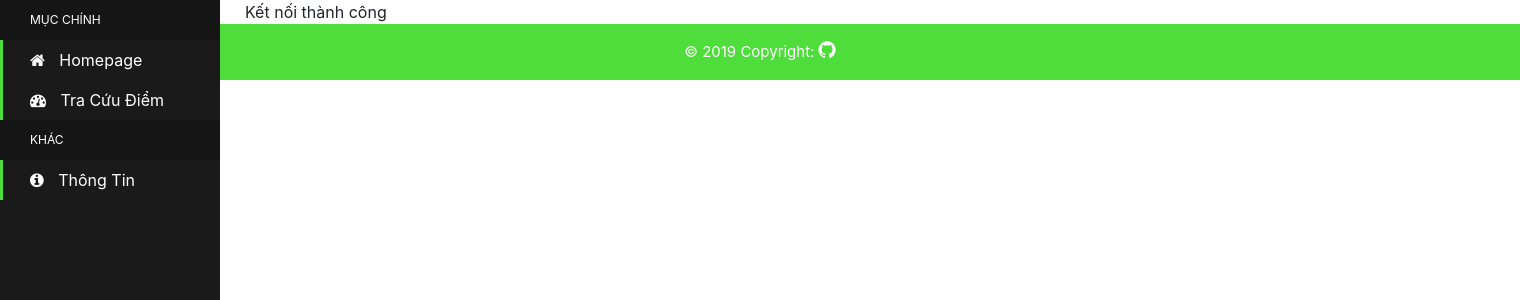
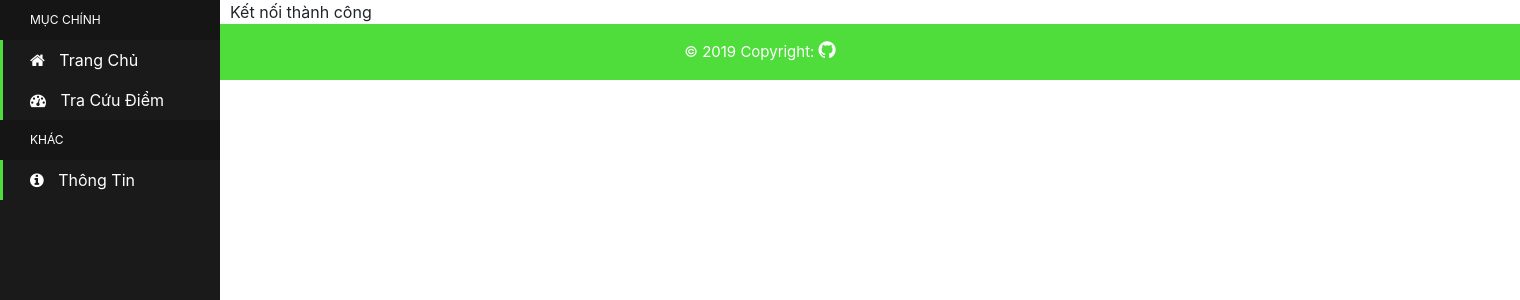
Before and after one commit to nocpinmylf/175A071063_175A071204, a PHP site: page / in a window 1520 px wide; the page is wider, and only the part inside the window is pictured. Shown: the part 56-356 px from the top of that part. Run offline with PHP 8.4, Linux system fonts and the light colour scheme.

Commit message:
Update btl

```diff
--- a/css/style.css
+++ b/css/style.css
@@ -1,4 +1,22 @@
-.leftside {
+.right-side {
     margin-left: 230px !important;
     width: 100% !important;
 }
+
+.header {
+    height: 20%;
+    position: -webkit-sticky;
+    position: -moz-sticky;
+    position: -ms-sticky;
+    position: -o-sticky;
+    position: sticky;
+    top: 0px;
+}
+
+.main {
+    height: 60%;
+}
+
+.footer {
+    height: 20%;
+}
--- a/index.php
+++ b/index.php
@@ -11,17 +11,20 @@
     <link rel="stylesheet" href="https://stackpath.bootstrapcdn.com/bootstrap/4.3.1/css/bootstrap.min.css" integrity="sha384-ggOyR0iXCbMQv3Xipma34MD+dH/1fQ784/j6cY/iJTQUOhcWr7x9JvoRxT2MZw1T" crossorigin="anonymous">
   </head>
   <body>
-    <?php include "header.php";?>
     <div class="wrapper">
-      <?php include "side_bar.php";?>
-      <div class="container leftside">
-        <?php
-          include "function/DB_connection.php";
-          getConnect();
-        ?>
+      <div class="header"><?php include "header.php";?></div>
+      <div class="main">
+        <div class="left-side"><?php include "side_bar.php";?></div>
+        <div class="right-side">
+          <?php
+            include "function/DB_connection.php";
+            getConnect();
+          ?>
+        </div>
+        <div class="footer"><?php include_once "footer.php"; ?></div>
       </div>
     </div>
-      <?php include "footer.php";?>
+
     <!-- Optional JavaScript -->
     <!-- jQuery first, then Popper.js, then Bootstrap JS -->
     <script src="https://code.jquery.com/jquery-3.3.1.slim.min.js" integrity="sha384-q8i/X+965DzO0rT7abK41JStQIAqVgRVzpbzo5smXKp4YfRvH+8abtTE1Pi6jizo" crossorigin="anonymous"></script>
--- a/side_bar.php
+++ b/side_bar.php
@@ -21,7 +21,7 @@
 			<li class="header">Mục Chính</li>
 			<li>
 				<a href="#">
-					<i class="fa fa-home" aria-hidden="true"></i> Homepage
+					<i class="fa fa-home" aria-hidden="true"></i> Trang Chủ
 				</a>
 			</li>
 			<li>
```
Also changed, not shown: css/header.css (line endings or trailing spaces).
